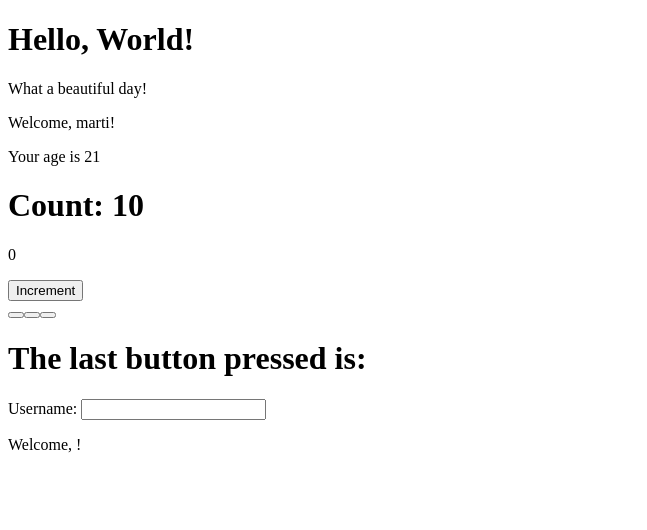
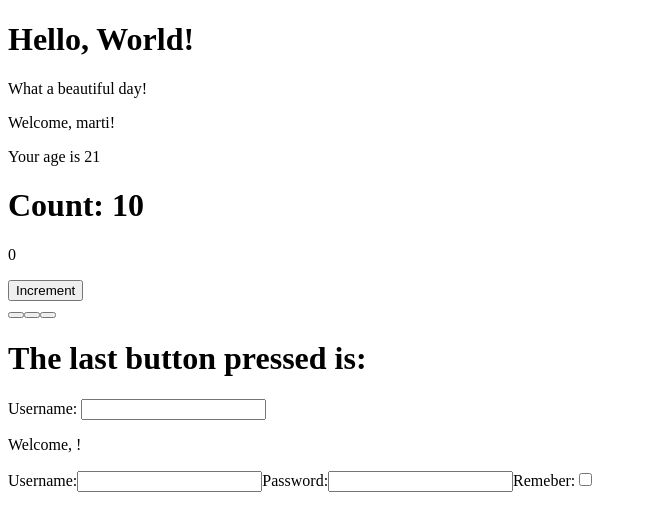
Before and after one commit to Martybb01/react-exercises, a React (Create React App) app: page / in a window 1280 px wide. Shown: the top 530 px of the page, without its empty margins (0-647 px from the left). Built offline with nearby package versions, Linux system fonts and the light colour scheme.

Commit message:
Login component

```diff
--- a/src/App.js
+++ b/src/App.js
@@ -5,6 +5,7 @@
 import { Counter } from "./Counter";
 import { Hello } from "./Hello";
 import { InteractiveWelcome } from "./InteractiveWelcome";
+import { Login } from "./Login";
 import { Welcome } from "./Welcome";
 
 export class App extends React.Component {
@@ -18,6 +19,7 @@
         <ClickCounter initialValue={0} incrementBy={1} />
         <ClickTracker />
         <InteractiveWelcome />
+        <Login />
       </div>
     );
   }
--- /dev/null
+++ b/src/Login.js
@@ -0,0 +1,44 @@
+import React from "react";
+
+export class Login extends React.Component {
+  state = {
+    username: "",
+    password: "",
+    remember: false,
+  };
+  handleInputChange = (event) => {
+    const value = event.target.value;
+    const name = event.target.name;
+    const type = event.target.type;
+    const checked = event.target.checked;
+    this.setState({ [name]: type === "checkbox" ? checked : value });
+  };
+
+  render() {
+    return (
+      <div>
+        <label>Username:</label>
+        <input
+          type="text"
+          name="username"
+          value={this.state.username}
+          onChange={this.handleInputChange}
+        ></input>
+        <label>Password:</label>
+        <input
+          type="password"
+          name="password"
+          value={this.state.password}
+          onChange={this.handleInputChange}
+        ></input>
+        <label>Remeber:</label>
+        <input
+          type="checkbox"
+          name="remember"
+          checked={this.state.remember}
+          onChange={this.handleInputChange}
+        ></input>
+      </div>
+    );
+  }
+}
```
